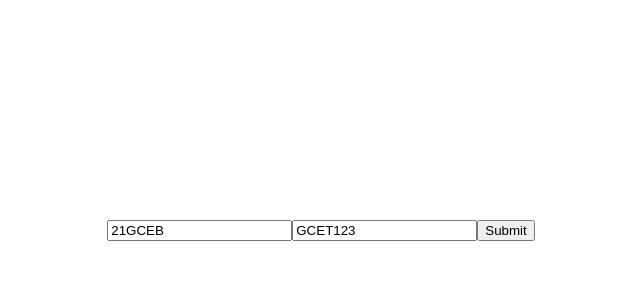
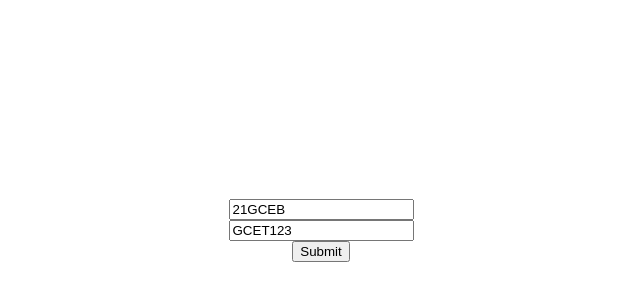
Before and after one commit to areeburrub/detain-or-not, a Next.js app: page / in a window 1280 px wide. Shown: the part 170-470 px from the top of the page, without its empty margins (319-959 px from the left). Built offline with nearby package versions, Linux system fonts and the light colour scheme.

Commit message:
Style Fix

```diff
--- a/pages/index.js
+++ b/pages/index.js
@@ -57,7 +57,7 @@ export default function Home() {
       </Head>
 
       <main className={styles.main}>
-        <form onSubmit={(e)=>{handleSubmit(e)}}>
+        <form onSubmit={(e)=>{handleSubmit(e)}} className={styles.form}>
           <input type="text" placeholder="Enter your admission number" value={Adno} onChange={(e) => {setAdno(e.target.value); setDownloading(false)}} />
           <input type="text" placeholder="Enter your password" value={pswd} onChange={(e)=>{setPswd(e.target.value)}}/>
           <input type="submit" value="Submit" />
--- a/styles/Home.module.css
+++ b/styles/Home.module.css
@@ -7,7 +7,14 @@
   justify-content: center;
   align-items: center;
 }
-
+.form{
+  width: 100%;
+  max-width: 500px;
+  display: flex;
+  flex-direction: column;
+  justify-content: center;
+  align-items: center;
+}
 .attCard{
   width: 90vw;
   max-width: 600px;
```
